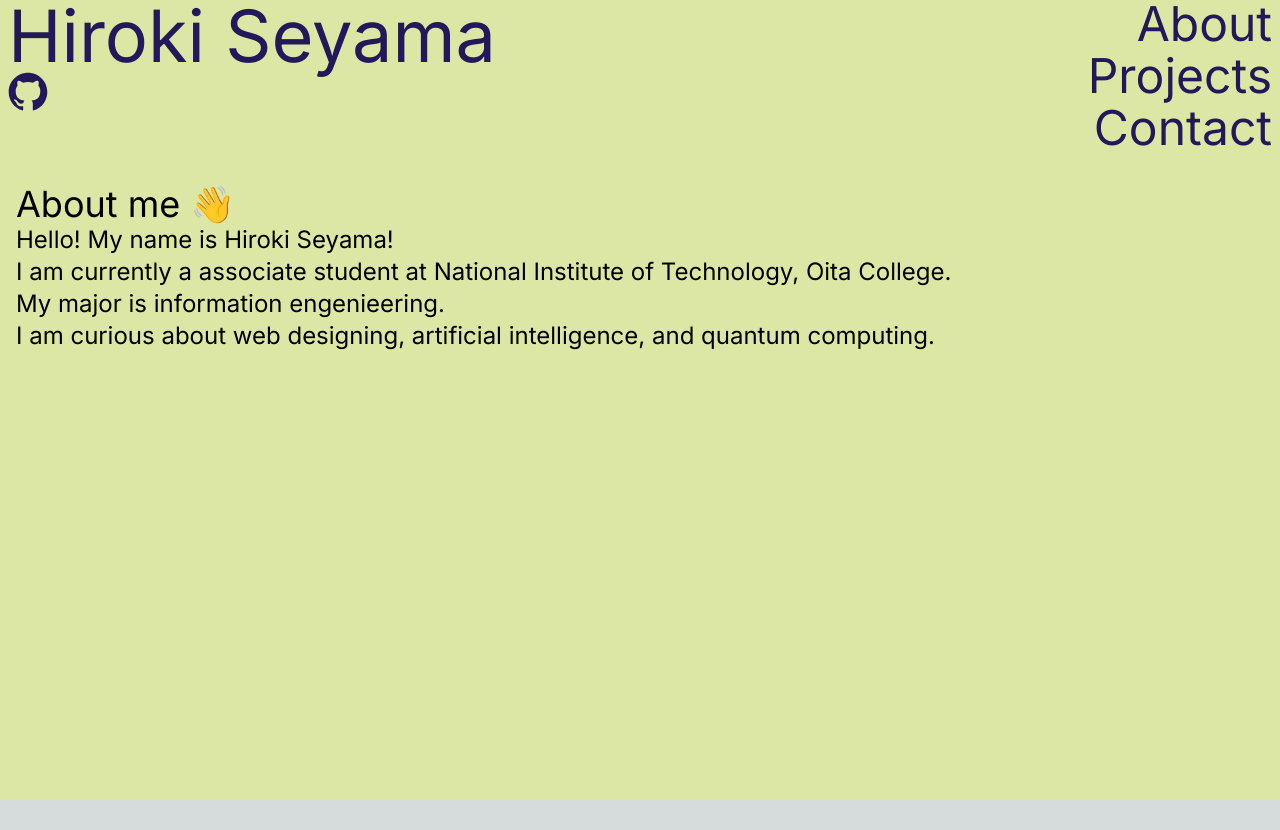
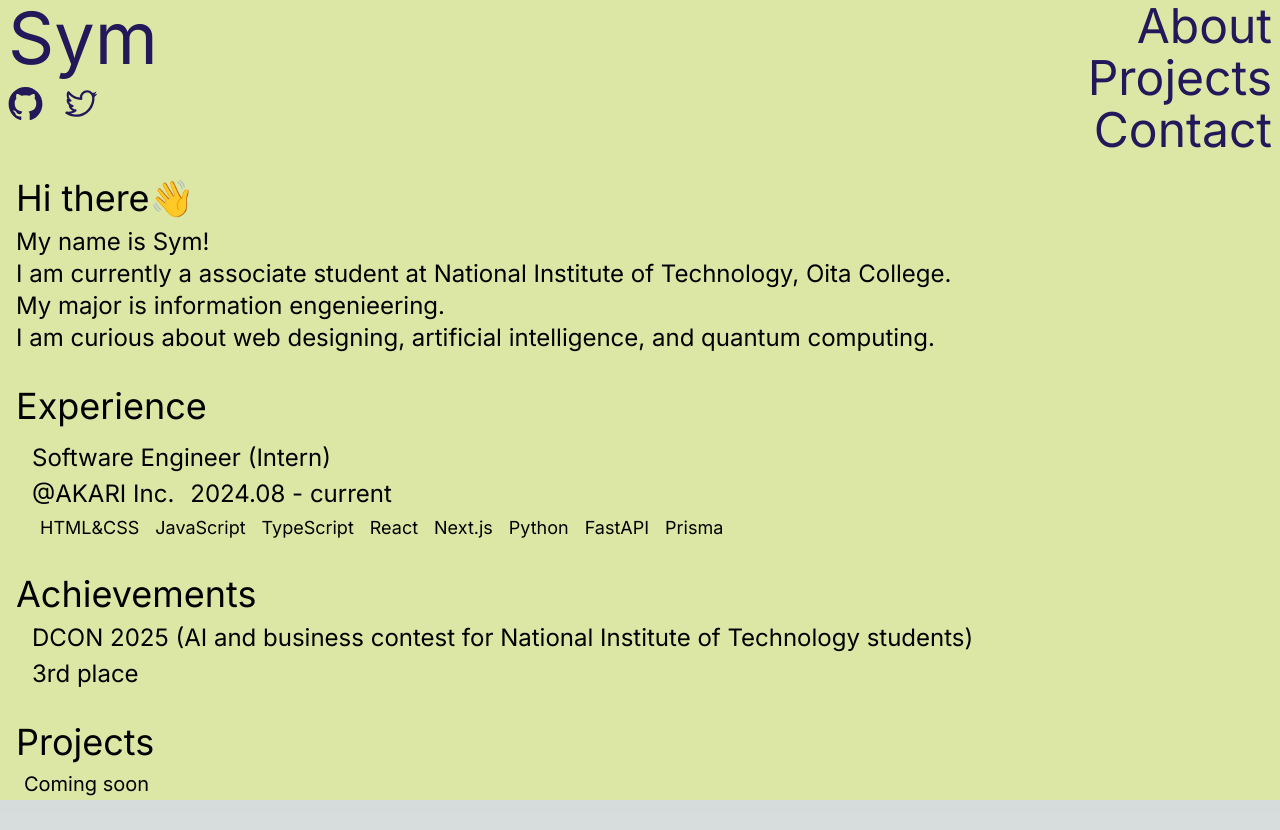
Before and after one commit to Sym521/gemi21.com, a Next.js app: page / in a window 1280 px wide. Before the commit the page ends 800 px from the top, so only its background shows below. Built offline with nearby package versions, Linux system fonts and the light colour scheme.

Commit message:
feat: add some so many components for top page

```diff
--- a/app/_components/About.tsx
+++ b/app/_components/About.tsx
@@ -2,10 +2,10 @@
 
 export const About = () => {
     return (
-        <div className="my-8 ml-4 flex-col">
-            <h1 className="text-4xl">About me 👋</h1>
+        <div className="my-6 ml-4 flex-col">
+            <h1 className="text-4xl mb-2">Hi there👋</h1>
             <span className="text-2xl">
-                <p>Hello! My name is Hiroki Seyama!</p>
+                <p>My name is Sym!</p>
                 <p>I am currently a associate student at National Institute of Technology, Oita College.</p>
                 <p>My major is information engenieering.</p>
                 <p>I am curious about web designing, artificial intelligence, and quantum computing.</p>
--- /dev/null
+++ b/app/_components/Achievements.tsx
@@ -0,0 +1,14 @@
+
+
+export const Achievements = () => {
+    return (
+        <div className="my-8 ml-4 flex-col">
+            <h1 className="text-4xl">Achievements</h1>
+            <div className="text-2xl mt-2 ml-4 space-y-1">
+                <h2>DCON 2025 (AI and business contest for National Institute of Technology students)</h2>
+                <p>3rd place</p>
+            </div>
+
+        </div>
+    );
+}
--- /dev/null
+++ b/app/_components/Experience.tsx
@@ -0,0 +1,29 @@
+
+
+export const Experience = () => {
+    return (
+        <div className="mt-8 ml-4 flex-col">
+            <h1 className="text-4xl">Experience</h1>
+            <div className="text-2xl mt-4 ml-4 space-y-1">
+                <h2>Software Engineer (Intern)</h2>
+                <div className="flex gap-4">
+                    <a href="https://akariinc.co.jp" className="hover:underline">@AKARI Inc.</a>
+                    <p>2024.08 - current</p>
+                </div>
+                <div className="text-lg ml-2">
+                    <ul className="flex gap-4">
+                        <li>HTML&CSS</li>
+                        <li>JavaScript</li>
+                        <li>TypeScript</li>
+                        <li>React</li>
+                        <li>Next.js</li>
+                        <li>Python</li>
+                        <li>FastAPI</li>
+                        <li>Prisma</li>
+                    </ul>
+                </div>
+            </div>
+        </div>
+
+    );
+}
--- a/app/_components/Header.tsx
+++ b/app/_components/Header.tsx
@@ -1,15 +1,21 @@
-import { GitHubLogoIcon } from "@radix-ui/react-icons";
+import { GitHubLogoIcon, NotionLogoIcon, TwitterLogoIcon } from "@radix-ui/react-icons";
 import Link from "next/link";
 
 export const Header = () => {
     return (
         <>
-            <div className="flex justify-between bg-mustard">
-                <div className="text-3xl md:text-7xl text-left ml-2 text-sonavy">
-                    <h1>Hiroki Seyama</h1>
-                    <a href="https://github.com/Sym521">
-                        <GitHubLogoIcon width={40} height={40} />
-                    </a>
+            <div className="flex justify-between mt-0.5 ml-2 bg-mustard">
+                <div className="text-3xl md:text-7xl text-left text-sonavy">
+                    <a href="/">Sym</a>
+                    <div className="flex space-x-5">
+                        <a href="https://github.com/Sym521">
+                            <GitHubLogoIcon width={35} height={60} />
+                        </a>
+                        <a href="https://x.com/esulikesbread">
+                            <TwitterLogoIcon width={35} height={60} />
+                        </a>
+                    </div>
+
                 </div>
                 <div className="flex flex-col justify-end items-end text-3xl md:text-5xl space-y-1 mr-2 text-right text-sonavy list-none">
                     <Link href={"/"} className="hover:underline">About</Link>
--- /dev/null
+++ b/app/_components/Projects.tsx
@@ -0,0 +1,12 @@
+
+
+export const Projects = () => {
+    return (
+        <div className="my-8 ml-4 flex-col">
+            <h1 className="text-4xl">Projects</h1>
+            <p className="text-xl mt-2 ml-2">
+                Coming soon
+            </p>
+        </div>
+    );
+}
--- a/app/page.tsx
+++ b/app/page.tsx
@@ -1,6 +1,9 @@
 import Image from "next/image";
 import { Header } from "./_components/Header";
 import { About } from "./_components/About";
+import { Experience } from "./_components/Experience";
+import { Projects } from "./_components/Projects";
+import { Achievements } from "./_components/Achievements";
 
 export default function Home() {
   return (
@@ -8,6 +11,9 @@ export default function Home() {
       <Header />
       <main>
         <About />
+        <Experience />
+        <Achievements />
+        <Projects />
       </main>
     </div>
   );
```
